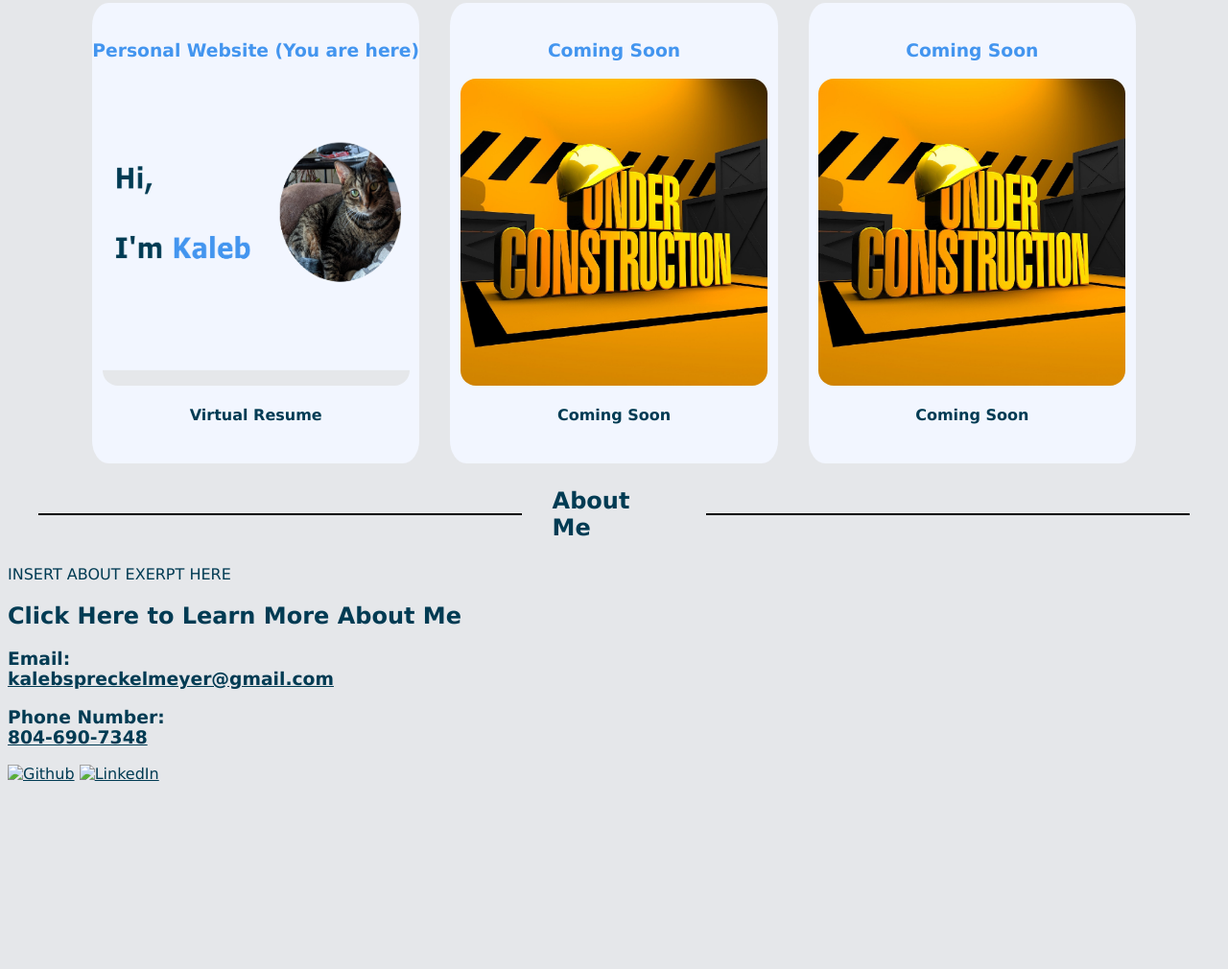
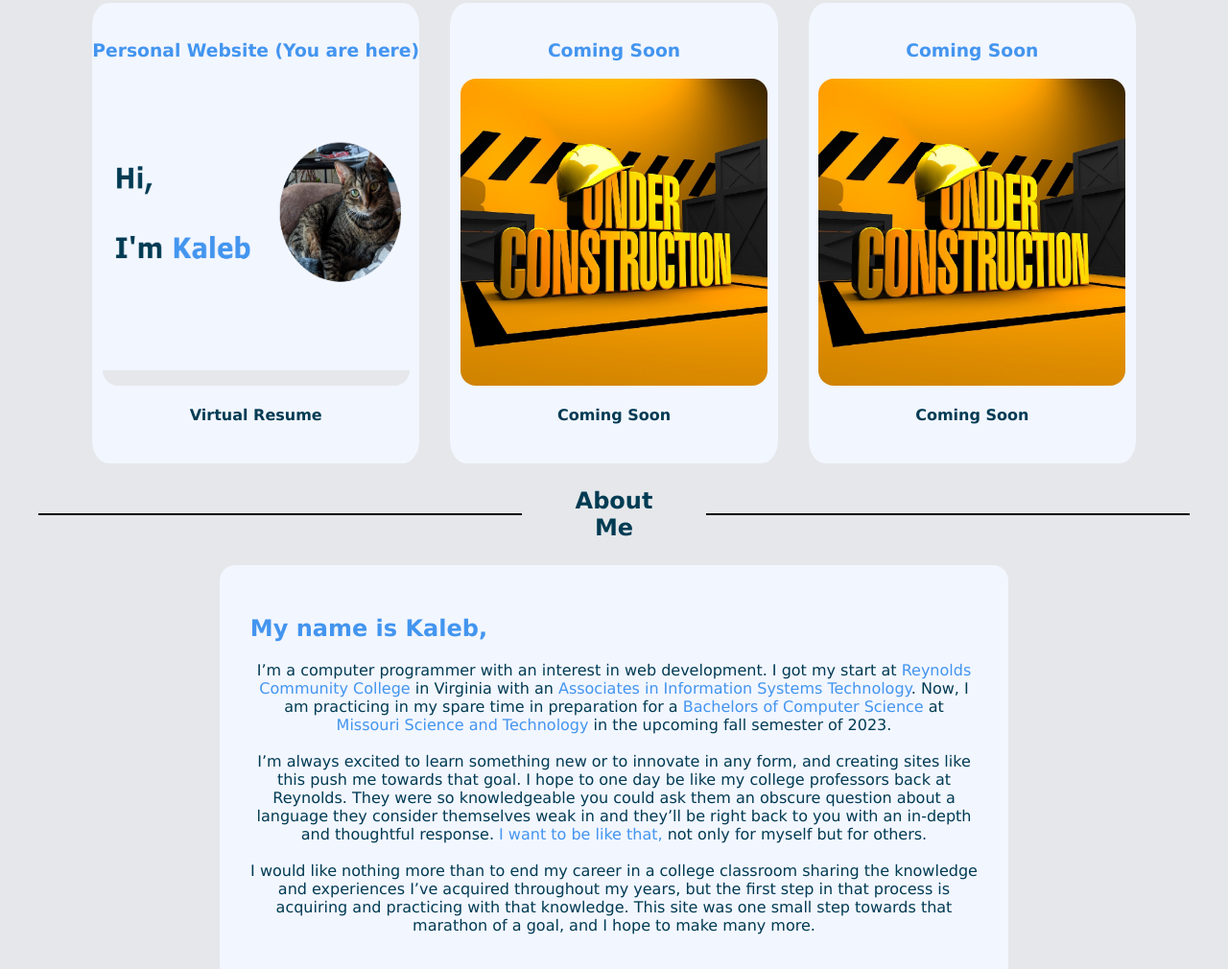
Before and after one commit to KalebSpreckelmeyer/Pers, a plain HTML site: page index.html in a window 1280 px wide. Shown: the part 1790-2800 px from the top of the page at 96% size. Before the commit the page ends 2606 px from the top, so only its background shows below. Drawn offline with Linux system fonts and the light colour scheme.

Commit message:
Finished base styling, still needs mobile and tablet specific styling

```diff
--- a/index.html
+++ b/index.html
@@ -8,7 +8,7 @@
 
 <body>
     <nav class="stickyNavBar">
-        <a  href="#home" class="leftName">Kaleb Spreckelmeyer</a>
+        <a href="#home" class="leftName">Kaleb Spreckelmeyer</a>
         <ul>
             <li><a href="#home">Home</a></li>
             <li><a href="#education">Education</a></li>
@@ -122,12 +122,34 @@
                     <div class="divider"></div>About Me
                     <div class="divider"></div>
                 </h2>
-                <p>INSERT ABOUT EXERPT HERE</p>
-                <h2>Click Here to Learn More About Me</h2>
+                <div class="aboutContainer">
+                    <h2><span>My name is Kaleb,</span></h2>
+                    <p>I’m a computer programmer with an interest in web development. I got my start
+                        at <span>Reynolds Community College</span> in Virginia with an <span>Associates in Information Systems Technology</span>. Now,
+                        I am practicing in my spare time in preparation for a <span>Bachelors of Computer Science</span> at <span>Missouri
+                            Science and Technology</span> in the upcoming fall semester of 2023. <br /><br />
+
+                        I’m always excited to learn something new or to innovate in any form, and creating sites like this
+                        push me towards that goal. I hope to one day be like my college professors back at Reynolds. They
+                        were so knowledgeable you could ask them an obscure question about a language they consider
+                        themselves weak in and they’ll be right back to you with an in-depth and thoughtful response. <span>I want
+                            to be like that,</span> not only for myself but for others. <br /><br />
+
+                        I would like nothing more than to end my career in a college classroom sharing the knowledge and
+                        experiences I’ve acquired throughout my years, but the first step in that process is acquiring and practicing with that
+                        knowledge. This site was one small step towards that marathon of a goal, and I hope to make many
+                        more.
+                    </p>
+                </div>
+
             </div>
         </section>
         <section id="contact">
             <div class="contactSection">
+                <h2 class="sectionDivider">
+                    <div class="divider"></div>Contact & Socials
+                    <div class="divider"></div>
+                </h2>
                 <div class="contactContainer">
                     <div class="contactColumn">
                         <div class="contactItemEmail">
@@ -140,9 +162,16 @@
                         </div>
                     </div>
                     <div class="contactRow">
-                        <a href="https://github.com/KalebSpreckelmeyer" alt="Github"><img src="" alt="Github"></a>
-                        <a href="https://www.linkedin.com/in/kaleb-spreckelmeyer-1ab43027a" alt="LinkedIn"><img src=""
+                        <div class="contactItemLink">
+                            <h3>Github</h3>
+                            <a href="https://github.com/KalebSpreckelmeyer" alt="Github"><img src="./images/githu.png" alt="Github"></a>
+                        </div>
+                        <div class="contactItemLink">
+                            <h3>LinkedIn</h3>
+                            <a href="https://www.linkedin.com/in/kaleb-spreckelmeyer-1ab43027a" alt="LinkedIn"><img src="./images/LinkedIn_logo_initials.png"
                                 alt="LinkedIn"></a>
+                        </div>
+
                     </div>
                 </div>
             </div>
--- a/style.css
+++ b/style.css
@@ -17,6 +17,7 @@ body{
     display: flex;
     justify-content: center;
     align-items: center;
+    text-align: center;
 }
 .divider{
     display: inline;
@@ -183,9 +184,45 @@ both places instead of copying and pasting it */
     color: #4395EF;
 }
 /* about exerpt section */
-
+.aboutContainer{
+    background-color: #F2F6FF;
+    border-radius: 1rem;
+    width: 60%;
+    margin: 0 auto;
+    text-align: center;
+    padding: 2rem;
+}
+.aboutContainer h2{
+    text-align: start;
+}
 /* contact section */
-
+.contactContainer{
+    background-color: #F2F6FF;
+    border-radius: 1rem;
+    display: flex;
+    flex-direction: column;
+    width: 20%;
+    margin: 0 auto;
+    justify-content: center;
+    align-items: center;
+}
+.contactRow{
+    display: flex;
+    flex-direction: row;
+    justify-content: center;
+    width: 50%;
+    gap: 2rem;
+}
+.contactRow a{
+    overflow: hidden;
+    width: 50%;
+}
+.contactRow img{
+    width: 8rem;
+}
+.contactRow h3{
+    text-align: center;
+}
 /* footer styling */
 
 
```
Also changed, not shown: images/GitHub-Mark-ea2971cee799.png (added), images/GitHub-logo.png (added), images/LinkedIn_logo_initials.png (added), images/githu.png (added).
